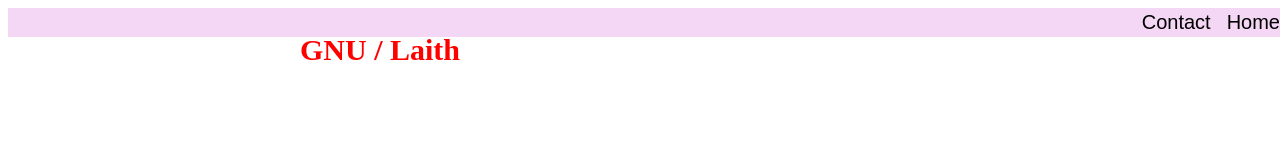
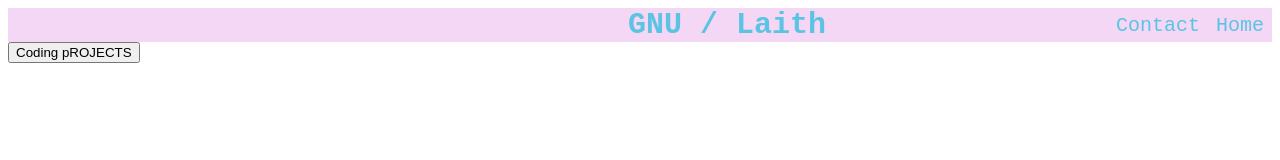
Before and after one commit to gnuslashlaith/Portfolio, a plain HTML site: page index.html in a window 1280 px wide. Drawn offline with Linux system fonts and the light colour scheme.

Commit message:
structure of website

```diff
--- a/assets/styles.css
+++ b/assets/styles.css
@@ -1,9 +1,10 @@
 .title {
-    position: fixed;
-    color: red;
+    position: relative;
+    color: rgb(91, 196, 228);
     display: inline;
-    left: 300px;
+    left: 620px;
     font-size: 30px;
+    font-family: monospace;
 
 }
 
@@ -15,17 +16,20 @@
     background-color: rgb(243,215,244);
     border-radius: 1px;
     border-color: transparent;
+    font-family: monospace;
+    bottom: -3px;
+    color: rgb(91, 196, 228);
 
 
 
 }
 .topButtons:hover {
     background-color: rgb(244,198,242);
-    border-color: rgb(255,255,255)
 }
 
 .navbar {
-    position: fixed;
+    position: relative;
     width: 100%;
+    height: 100%;
     background-color: rgb(243,215,244);
 }
--- a/index.html
+++ b/index.html
@@ -11,5 +11,7 @@
             <button class="topButtons">Home</button>
             <button class="topButtons">Contact</button>
         </nav>
+
+        <button id="card" class="cardView"> Coding pROJECTS</button>
     </body>
 </html>
```
